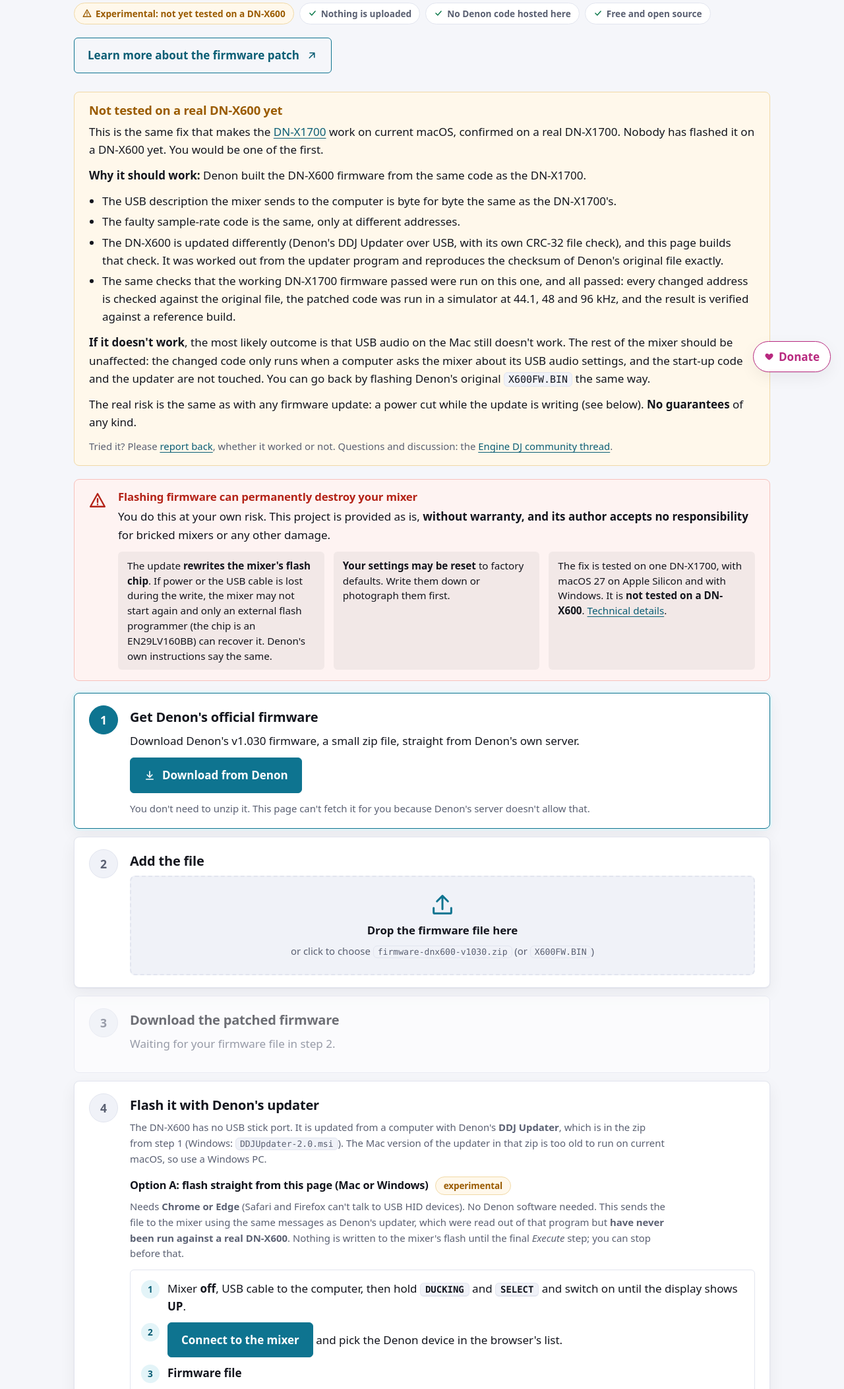
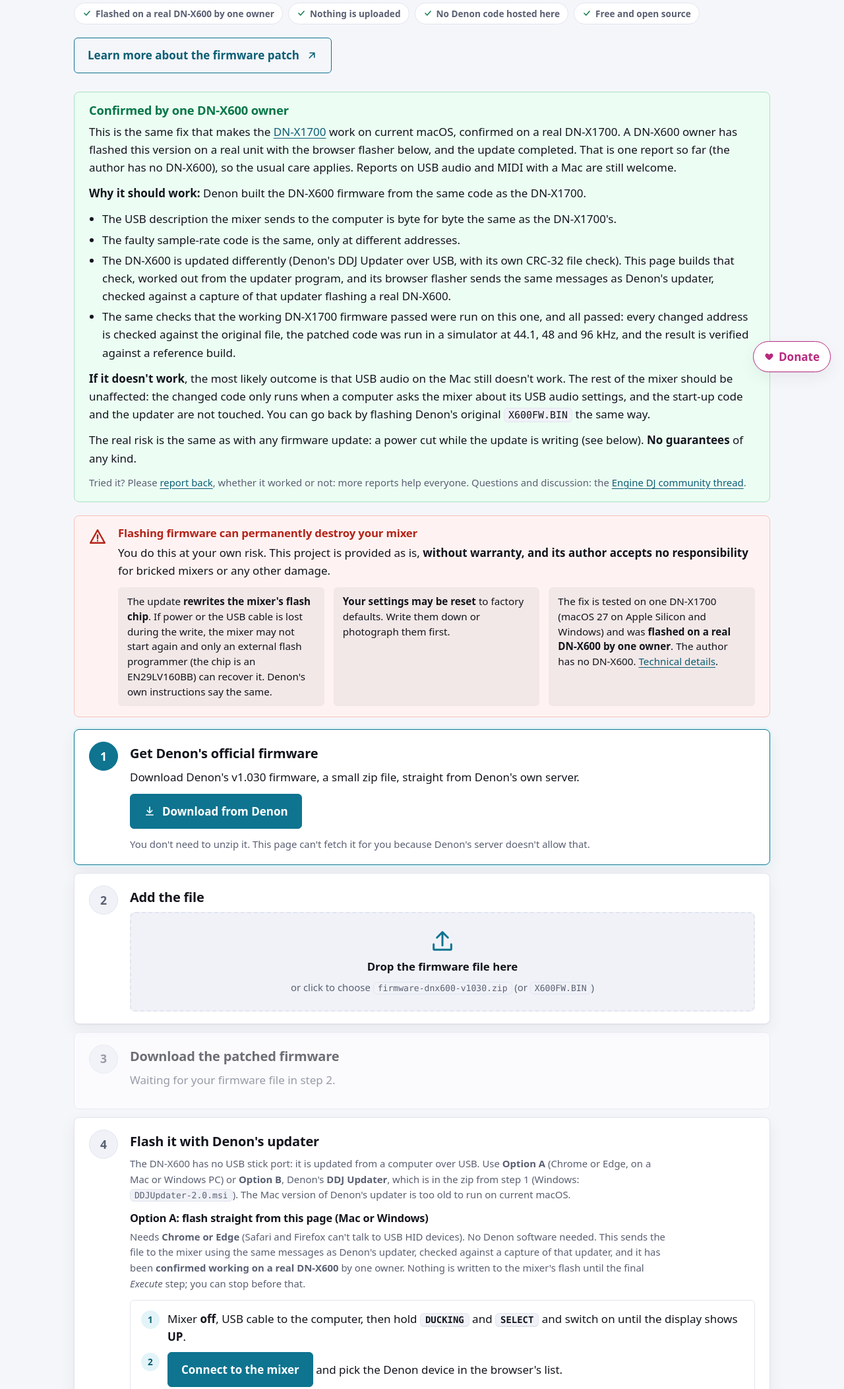
Before and after one commit to WhatMeansGithub/DN-X1700, a plain HTML site: page site/x600/index.html in a window 1280 px wide. Shown: the part 216-2321 px from the top of the page at 66% size. Drawn offline with Linux system fonts and the light colour scheme.

Commit message:
DN-X600: confirmed by one owner (browser flasher), drop experimental wording, link from the main page
A DN-X600 owner flashed the patched firmware on a real unit with the browser flasher; the update completed
(identity check, Select, blocks, Transfer closed, Execute ACK). The X600 page, README, docs and data flag now say
"confirmed by one owner" instead of "experimental / untested". Wording is limited to what is confirmed: the flash
worked; Mac audio and MIDI results are still invited. New README section for the DN-X600 and a link from the main page.

Co-Authored-By: Claude Sonnet 5.5 <noreply@anthropic.com>

```diff
--- a/site/dnflash.js
+++ b/site/dnflash.js
@@ -1,4 +1,4 @@
-// DN-X600 firmware transfer over WebHID (Chrome / Edge, macOS / Windows / Linux). EXPERIMENTAL.
+// DN-X600 firmware transfer over WebHID (Chrome / Edge, macOS / Windows / Linux). Confirmed working on a real DN-X600 by one owner.
 // Protocol as read from Denon's DDJ Updater 2.0.0 (ddj_updater.exe, class dnhid::*) and checked against a USB capture of that updater
 // flashing a real DN-X600 (see docs/x600.md "Updater protocol"). Runs in the browser and in Node (tests drive it with a simulated mixer).
 // Nothing is uploaded anywhere.
--- a/site/test.mjs
+++ b/site/test.mjs
@@ -105,7 +105,7 @@ if (existsSync(p600)) {
   throwsUser('X600 firmware is refused by the X1700 page', () => X.buildImage(o600, P1700));
   if (existsSync(p1600)) throwsUser('X600 firmware is refused by the X1600 page', () => X.buildImage(o600, P1600));
   throwsUser('X1700 firmware is refused by the X600 page', () => X.buildImage(o1700, P600));
-  ok('X600 data is marked untested, CRC-32, v1.030', P600.untested === true && P600.fwName === 'X600FW.BIN' && P600.size === 0x200000 && P600.integrity === 'crc32' && P600.version === 'v1.030');
+  ok('X600 data is marked tested (confirmed by one owner), CRC-32, v1.030', P600.untested === false && P600.fwName === 'X600FW.BIN' && P600.size === 0x200000 && P600.integrity === 'crc32' && P600.version === 'v1.030');
   const bad = o600.slice(); bad[bad.length - 1] ^= 1;
   throwsUser('X600 with a wrong CRC is refused', () => X.buildImage(bad, P600));
   const res = X.buildImage(o600, P600).image;
--- a/site/x600/index.html
+++ b/site/x600/index.html
@@ -4,7 +4,7 @@
 <meta charset="utf-8">
 <meta name="viewport" content="width=device-width, initial-scale=1">
 <title>DN-X600 Mac USB fix</title>
-<meta name="description" content="Experimental: patch your Denon DN-X600 firmware so its USB audio works on current macOS. Not yet tested on a real DN-X600. Runs entirely in your browser; your file is never uploaded.">
+<meta name="description" content="Patch your Denon DN-X600 firmware so its USB audio works on current macOS, and flash it from the browser on a Mac or Windows PC. Flashed on a real DN-X600 by one owner. Runs entirely in your browser; your file is never uploaded.">
 <meta name="color-scheme" content="light dark">
 <style>
   :root {
@@ -142,6 +142,7 @@
   .untested { margin:28px 0 0; background:var(--warn-bg); border:1px solid var(--warn-line); border-radius:var(--radius); padding:18px 20px; }
   .untested h2 { font-size:1.15rem; color:var(--warn); margin-bottom:8px; }
   .untested ul { margin:8px 0 12px; padding-left:20px; } .untested li { margin:4px 0; }
+  .untested.confirmed { background:var(--ok-bg); border-color:var(--ok-line); } .untested.confirmed h2 { color:var(--ok); }
   .chip.exp { color:var(--warn); border-color:var(--warn-line); background:var(--warn-bg); }
   .chip.exp svg { stroke:var(--warn); }
   footer { color:var(--muted); font-size:.88rem; padding:32px 0 56px; }
@@ -218,7 +219,7 @@
     <p class="lead">Patch your mixer's firmware so USB audio and MIDI work with the built-in macOS driver: 8 in / 8 out, 24-bit, at 44.1, 48 or 96 kHz.
        It takes a few clicks, right here in your browser.</p>
     <div class="chips">
-      <span class="chip exp"><svg viewBox="0 0 24 24" fill="none" stroke-width="2.4" stroke-linecap="round" stroke-linejoin="round"><path d="M12 3l10 18H2L12 3z"/><path d="M12 10v5M12 18v.01"/></svg> Experimental: not yet tested on a DN-X600</span>
+      <span class="chip"><svg viewBox="0 0 24 24" fill="none" stroke-width="2.4" stroke-linecap="round" stroke-linejoin="round"><path d="M5 12l5 5 9-10"/></svg> Flashed on a real DN-X600 by one owner</span>
       <span class="chip"><svg viewBox="0 0 24 24" fill="none" stroke-width="2.4" stroke-linecap="round" stroke-linejoin="round"><path d="M5 12l5 5 9-10"/></svg> Nothing is uploaded</span>
       <span class="chip"><svg viewBox="0 0 24 24" fill="none" stroke-width="2.4" stroke-linecap="round" stroke-linejoin="round"><path d="M5 12l5 5 9-10"/></svg> No Denon code hosted here</span>
       <span class="chip"><svg viewBox="0 0 24 24" fill="none" stroke-width="2.4" stroke-linecap="round" stroke-linejoin="round"><path d="M5 12l5 5 9-10"/></svg> Free and open source</span>
@@ -229,19 +230,19 @@
 
   <noscript><div class="alert"><strong>JavaScript is off.</strong> This page needs JavaScript to patch the file. The README on GitHub shows other ways to do it.</div></noscript>
 
-  <section class="untested" role="note" aria-label="Not tested on hardware yet">
-    <h2>Not tested on a real DN-X600 yet</h2>
-    <p>This is the same fix that makes the <a href="../">DN-X1700</a> work on current macOS, confirmed on a real DN-X1700. Nobody has flashed it on a DN-X600 yet. You would be one of the first.</p>
+  <section class="untested confirmed" role="note" aria-label="Test status">
+    <h2>Confirmed by one DN-X600 owner</h2>
+    <p>This is the same fix that makes the <a href="../">DN-X1700</a> work on current macOS, confirmed on a real DN-X1700. A DN-X600 owner has flashed this version on a real unit with the browser flasher below, and the update completed. That is one report so far (the author has no DN-X600), so the usual care applies. Reports on USB audio and MIDI with a Mac are still welcome.</p>
     <p><strong>Why it should work:</strong> Denon built the DN-X600 firmware from the same code as the DN-X1700.</p>
     <ul>
       <li>The USB description the mixer sends to the computer is byte for byte the same as the DN-X1700's.</li>
       <li>The faulty sample-rate code is the same, only at different addresses.</li>
-      <li>The DN-X600 is updated differently (Denon's DDJ Updater over USB, with its own CRC-32 file check), and this page builds that check. It was worked out from the updater program and reproduces the checksum of Denon's original file exactly.</li>
+      <li>The DN-X600 is updated differently (Denon's DDJ Updater over USB, with its own CRC-32 file check). This page builds that check, worked out from the updater program, and its browser flasher sends the same messages as Denon's updater, checked against a capture of that updater flashing a real DN-X600.</li>
       <li>The same checks that the working DN-X1700 firmware passed were run on this one, and all passed: every changed address is checked against the original file, the patched code was run in a simulator at 44.1, 48 and 96 kHz, and the result is verified against a reference build.</li>
     </ul>
     <p><strong>If it doesn't work</strong>, the most likely outcome is that USB audio on the Mac still doesn't work. The rest of the mixer should be unaffected: the changed code only runs when a computer asks the mixer about its USB audio settings, and the start-up code and the updater are not touched. You can go back by flashing Denon's original <code>X600FW.BIN</code> the same way.</p>
     <p>The real risk is the same as with any firmware update: a power cut while the update is writing (see below). <strong>No guarantees</strong> of any kind.</p>
-    <p class="hint">Tried it? Please <a href="#report">report back</a>, whether it worked or not. Questions and discussion: the <a href="https://community.enginedj.com/t/fixed-the-dn-x1700s-usb-audio-on-modern-macos-free-firmware-patch-no-driver-needed/71550">Engine DJ community thread</a>.</p>
+    <p class="hint">Tried it? Please <a href="#report">report back</a>, whether it worked or not: more reports help everyone. Questions and discussion: the <a href="https://community.enginedj.com/t/fixed-the-dn-x1700s-usb-audio-on-modern-macos-free-firmware-patch-no-driver-needed/71550">Engine DJ community thread</a>.</p>
   </section>
 
   <section class="risk" role="note" aria-label="Warning">
@@ -252,7 +253,7 @@
       <ul>
         <li>The update <strong>rewrites the mixer's flash chip</strong>. If power or the USB cable is lost during the write, the mixer may not start again and only an external flash programmer (the chip is an EN29LV160BB) can recover it. Denon's own instructions say the same.</li>
         <li><strong>Your settings may be reset</strong> to factory defaults. Write them down or photograph them first.</li>
-        <li>The fix is tested on one DN-X1700, with macOS 27 on Apple Silicon and with Windows. It is <strong>not tested on a DN-X600</strong>. <a href="https://github.com/WhatMeansGithub/DN-X1700/blob/master/docs/x600.md">Technical details</a>.</li>
+        <li>The fix is tested on one DN-X1700 (macOS 27 on Apple Silicon and Windows) and was <strong>flashed on a real DN-X600 by one owner</strong>. The author has no DN-X600. <a href="https://github.com/WhatMeansGithub/DN-X1700/blob/master/docs/x600.md">Technical details</a>.</li>
       </ul>
     </div>
   </section>
@@ -296,7 +297,7 @@
         <p class="placeholder" id="s3wait">Waiting for your firmware file in step 2.</p>
         <div id="s3ready" hidden>
           <label class="ack"><input type="checkbox" id="ack">
-            <span>I have read the warnings. I understand this fix has not been tested on a real DN-X600, that flashing can permanently damage my mixer, that my settings will be reset, and that I alone am responsible for the outcome.</span></label>
+            <span>I have read the warnings. I understand this fix has been confirmed by only one DN-X600 owner, that flashing can permanently damage my mixer, that my settings will be reset, and that I alone am responsible for the outcome.</span></label>
           <button class="btn big" id="dl" disabled>
             <svg viewBox="0 0 24 24" fill="none" stroke-width="2.2" stroke-linecap="round" stroke-linejoin="round" aria-hidden="true"><path d="M12 4v11M7 11l5 5 5-5M5 20h14"/></svg>
             Download X600FW.BIN</button>
@@ -313,10 +314,9 @@
       <div class="badge" aria-hidden="true"><span>4</span></div>
       <div class="step-body">
         <h2>Flash it with Denon's updater</h2>
-        <p class="hint">The DN-X600 has no USB stick port. It is updated from a computer with Denon's <strong>DDJ Updater</strong>, which is in the zip from step 1 (Windows: <code>DDJUpdater-2.0.msi</code>). The Mac version of the updater in that zip is too old to run on current macOS, so use a Windows PC.</p>
-        <h3 style="margin:14px 0 6px;font-size:1.02rem">Option A: flash straight from this page (Mac or Windows) <span class="chip exp" style="margin-left:6px">experimental</span></h3>
-        <p class="hint">Needs <strong>Chrome or Edge</strong> (Safari and Firefox can't talk to USB HID devices). No Denon software needed. This sends the file to the mixer using the same
-          messages as Denon's updater, which were read out of that program but <strong>have never been run against a real DN-X600</strong>. Nothing is written to the mixer's flash until the final <em>Execute</em> step;
+        <p class="hint">The DN-X600 has no USB stick port: it is updated from a computer over USB. Use <strong>Option A</strong> (Chrome or Edge, on a Mac or Windows PC) or <strong>Option B</strong>, Denon's <strong>DDJ Updater</strong>, which is in the zip from step 1 (Windows: <code>DDJUpdater-2.0.msi</code>). The Mac version of Denon's updater is too old to run on current macOS.</p>
+        <h3 style="margin:14px 0 6px;font-size:1.02rem">Option A: flash straight from this page (Mac or Windows)</h3>
+        <p class="hint">Needs <strong>Chrome or Edge</strong> (Safari and Firefox can't talk to USB HID devices). No Denon software needed. This sends the file to the mixer using the same messages as Denon's updater, checked against a capture of that updater, and it has been <strong>confirmed working on a real DN-X600</strong> by one owner. Nothing is written to the mixer's flash until the final <em>Execute</em> step;
           you can stop before that.</p>
         <div id="wfno" class="callout warn" hidden><strong>This browser can't do it.</strong> WebHID is missing. Open this page in Chrome or Edge, or use Option B below.</div>
         <div id="wfui" class="wfcard">
@@ -329,7 +329,7 @@
               <input id="wffileinput" type="file" hidden accept=".zip,.bin,.BIN">
               <p class="hint">Once Denon's file is loaded (in step 2, or with the button above: the zip as downloaded, or <code>X600FW.BIN</code>) you get both versions to choose from.
                 An already-patched file from this page is accepted too. Anything else is refused. <strong>First time? Send Denon's original first</strong>: it changes nothing if everything works.</p></div></li>
-            <li><div><label class="ack"><input type="checkbox" id="wfack"> <span>I understand this has not been tested on a real DN-X600, that a power or cable loss during Execute can leave the mixer unable to start, and that I alone am responsible.</span></label></div></li>
+            <li><div><label class="ack"><input type="checkbox" id="wfack"> <span>I understand that a power or cable loss during Execute can leave the mixer unable to start, that my settings may be reset, and that I alone am responsible.</span></label></div></li>
             <li><div class="wf-row"><button class="btn big" id="wfgo" type="button" disabled>Start</button>
               <label><input type="checkbox" id="wfdry"> dry run (send nothing)</label>
               <button class="link-btn" id="wfstop" type="button" hidden>stop (only possible before Execute)</button></div></li>
@@ -369,7 +369,7 @@
       <div class="badge" aria-hidden="true"><span>5</span></div>
       <div class="step-body">
         <h2>Tell us how it went</h2>
-        <p>This is how the DN-X600 version stops being experimental. Please <a href="https://github.com/WhatMeansGithub/DN-X1700/issues">open an issue on GitHub</a> (or reply in the <a href="https://community.enginedj.com/t/fixed-the-dn-x1700s-usb-audio-on-modern-macos-free-firmware-patch-no-driver-needed/71550">thread on the Engine DJ community forum</a>), whether it worked or not, with:</p>
+        <p>One owner has confirmed this version; more reports make it more trustworthy. Please <a href="https://github.com/WhatMeansGithub/DN-X1700/issues">open an issue on GitHub</a> (or reply in the <a href="https://community.enginedj.com/t/fixed-the-dn-x1700s-usb-audio-on-modern-macos-free-firmware-patch-no-driver-needed/71550">thread on the Engine DJ community forum</a>), whether it worked or not, with:</p>
         <ul>
           <li>Your Mac model and macOS version.</li>
           <li>Does <strong>DN-X600</strong> show up in Audio MIDI Setup with 8 inputs and 8 outputs?</li>
--- a/site/x600/patches.js
+++ b/site/x600/patches.js
@@ -5,7 +5,7 @@ globalThis.X600_PATCHES = {
  "size": 2097152,
  "integrity": "crc32",
  "version": "v1.030",
- "untested": true,
+ "untested": false,
  "originalSha256": "d58c122694f03493a7fe7da0ddbc77d63e67a317978d6e42285fff861037b5d8",
  "resultSha256": "0c79bb2b488153c5baa117c9fc6e4fd347582291de8e3f793118ec9d4afd58cb",
  "patchSets": [
```
Also changed, not shown: site/index.html (+2 -0 lines), 4 other files.
